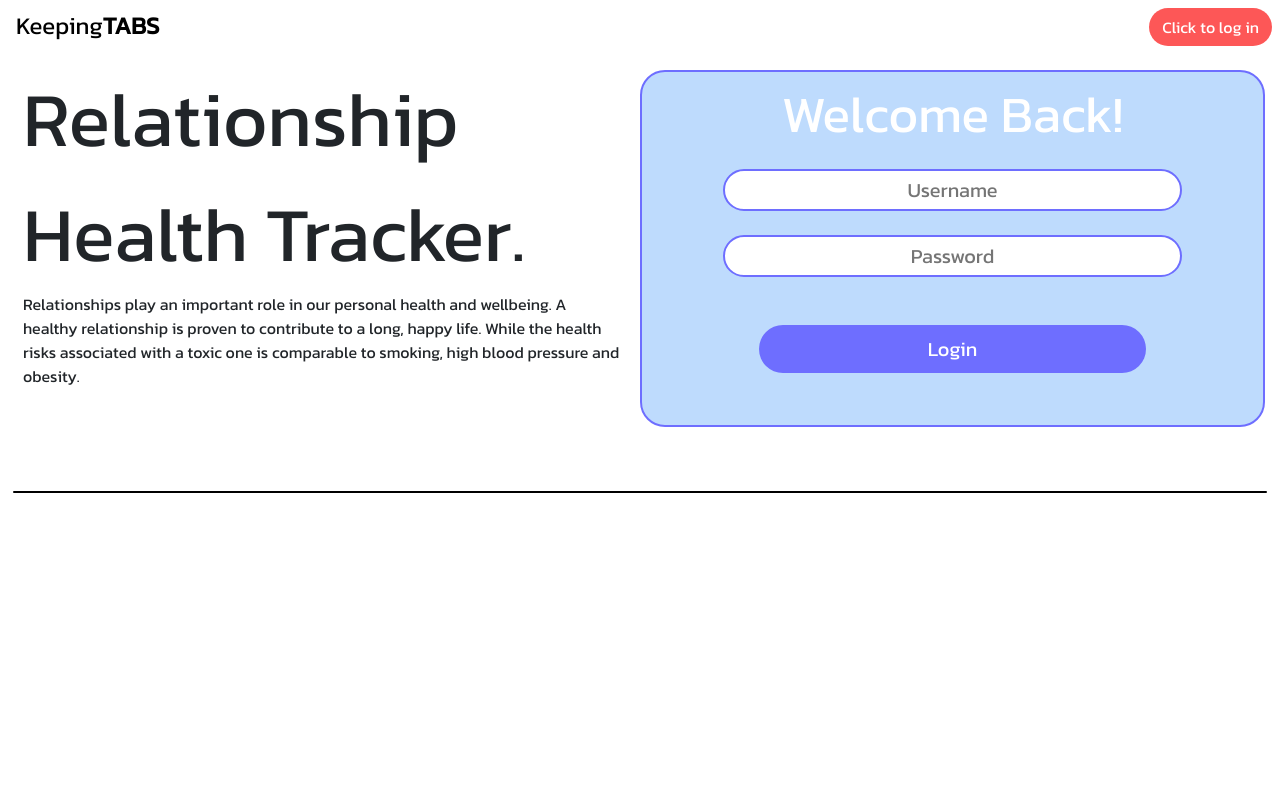
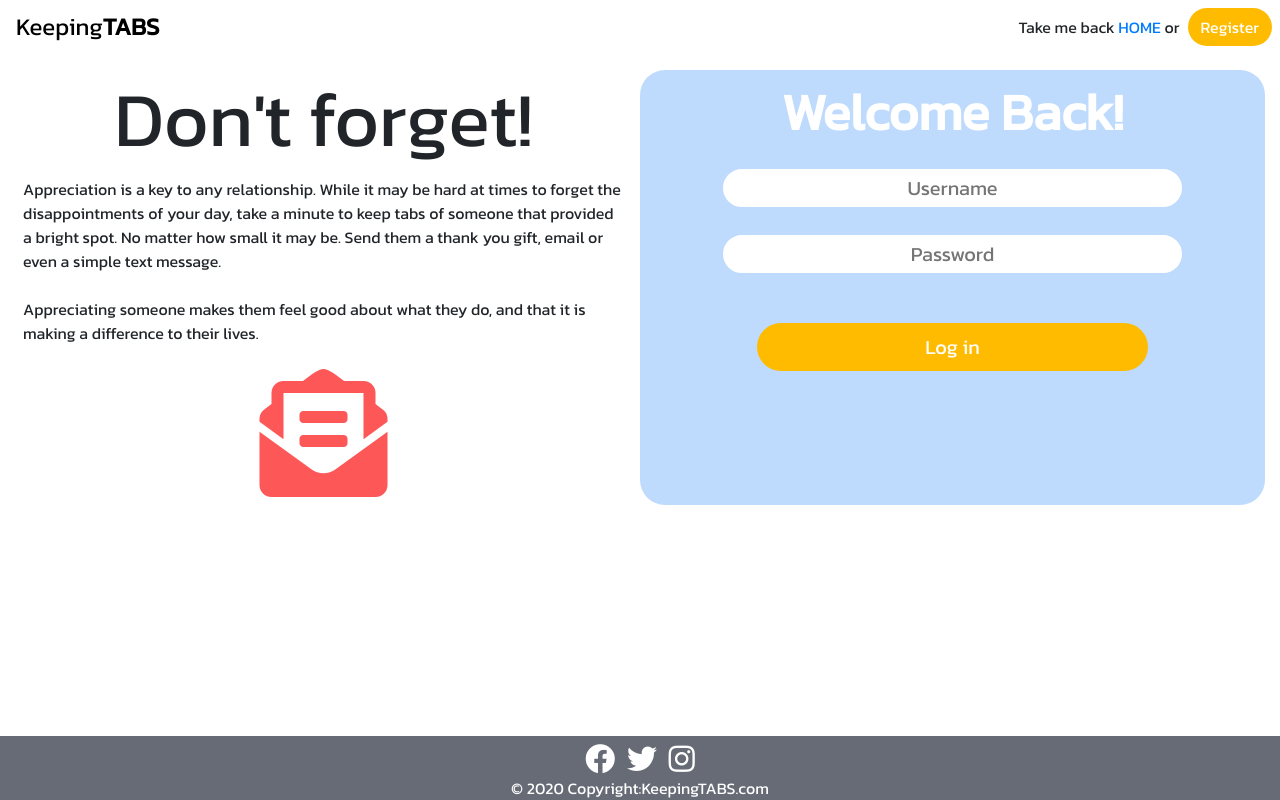
Before and after one commit to RyanRayn/Milestone-3, a Flask app: page /login in a window 1280 px wide. Run offline with Flask 2, Linux system fonts and the light colour scheme; some libraries are stand-ins or nearby versions.

Commit message:
Add footer and finished login design

```diff
--- a/app.py
+++ b/app.py
@@ -44,7 +44,6 @@ def register():
         mongo.db.users.insert_one(register)
 
         session["user"] = request.form.get("username").lower()
-        flash("Registration Successful!")
         return redirect(url_for("profile", username=session["user"]))
 
     return render_template("register.html")
@@ -60,15 +59,13 @@ def login():
             if check_password_hash(
                 existing_user["password"], request.form.get("password")):
                 session["user"] = request.form.get("username").lower()
-                flash("Welcome Back, {}!".format(
-                    request.form.get("username")))
                 return redirect(url_for(
-                    "profile", username=session["user"]))
+                    "home", username=session["user"]))
             else:
-                flash("Incorrect Username and.or Password")
+                flash("Incorrect Username and/or Password")
                 return redirect(url_for("login"))
         else:
-            flash("Incorrect Username and.or Password")
+            flash("Incorrect Username and/or Password")
             return redirect(url_for("login"))
 
     return render_template("login.html")
--- a/static/css/style.css
+++ b/static/css/style.css
@@ -194,11 +214,10 @@ input{
 .login-container{
     width:50%;
     border-radius:25px;
-    border:2px solid rgb(110, 110, 255);
 }
 
 .login-input{
-    border:2px solid rgb(110, 110, 255);
+    border:2px solid #bedbfd;
 }
 
 .login-input:focus{
@@ -206,7 +225,7 @@ input{
 }
 
 .login-btn{
-    background-color:rgb(110, 110, 255);
+    background-color:rgb(255, 187, 0);
     color:white;
     width:75%;
     border-radius:25px;
@@ -214,4 +233,42 @@ input{
 
 .login-btn:hover{
     color:white;
+    background-color:#f9ce8b;
 }
+
+.nav-register{
+    background-color:rgb(255, 187, 0);
+    color:white;
+    border-radius:25px;
+}
+
+.nav-register:hover{
+    color:white;
+    background-color:#f9ce8b;
+}
+
+.fa-gift-card{
+    color:rgb(255, 187, 0);
+    font-size:10vw;
+}
+
+.fa-envelope-open-text{
+    color:rgb(253, 87, 87);
+    font-size:10vw;
+}
+
+.fa-comment-smile{
+    color:rgb(110, 110, 255);
+    font-size:10vw;
+}
+
+/*---------- Footer ----------*/
+
+.list-inline li{
+    display:inline;
+}
+
+.list-inline li i{
+    font-size:30px;
+    color:white;
+}
--- a/templates/base.html
+++ b/templates/base.html
@@ -3,9 +3,7 @@
 <head>
     <meta charset="UTF-8">
     <meta name="viewport" content="width=device-width, initial-scale=1.0">
-    <link rel="stylesheet" href="https://cdnjs.cloudflare.com/ajax/libs/font-awesome/5.15.1/css/all.min.css"
-        integrity="sha512-+4zCK9k+qNFUR5X+cKL9EIR+ZOhtIloNl9GIKS57V1MyNsYpYcUrUeQc9vNfzsWfV28IaLL3i96P9sdNyeRssA=="
-        crossorigin="anonymous" type="text/css"/>
+    <link rel="stylesheet" href="https://pro.fontawesome.com/releases/v5.15.1/css/all.css" integrity="sha384-9ZfPnbegQSumzaE7mks2IYgHoayLtuto3AS6ieArECeaR8nCfliJVuLh/GaQ1gyM" crossorigin="anonymous" type="text/css">
     <link rel="stylesheet" href="https://stackpath.bootstrapcdn.com/bootstrap/4.5.2/css/bootstrap.min.css" integrity="sha384-JcKb8q3iqJ61gNV9KGb8thSsNjpSL0n8PARn9HuZOnIxN0hoP+VmmDGMN5t9UJ0Z" crossorigin="anonymous">
     <link href="https://fonts.googleapis.com/css2?family=Kanit&display=swap" rel="stylesheet" type="text/css">
     <link rel="stylesheet" href="{{ url_for('static', filename='css/style.css') }}" type="text/css">
@@ -15,29 +13,7 @@
 </head>
 <body>
 
-<!-- Navigation -->
-    <header>
-        <div class="row p-2">
-            <div class="col-6">
-                <a href="{{ url_for('home') }}" class="navbar-logo ml-2 pb-0">Keeping<strong>TABS</strong></a>
-            </div>
-        {% if session.user %}
-            <div class="col-6 dropdown d-flex align-items-start justify-content-end dropleft">
-                <button class="hamburger btn shadow-none bg-transparent" type="button" id="hamburgerMenu" data-toggle="dropdown" aria-haspopup="true" aria-expanded="false"><i class="fas fa-bars pb-0 mr-1" aria-hidden="true"></i>
-                </button>
-                <div class="dropdown-menu" aria-labelledby="hamburgerMenu">
-                    <a class="dropdown-item" href="{{ url_for('home') }}">Home</a>
-                    <a class="dropdown-item" href="{{ url_for('profile', username=session['user']) }}">Profile</a>
-                    <a class="dropdown-item" href="{{ url_for('logout') }}">Log Out</a>
-                </div>
-            </div>
-            {% else %}
-            <div class="col-6 d-flex align-items-start justify-content-end">
-            <a href="{{ url_for('login') }}" type="button" class="btn nav-login ml-2">Click to log in</a>
-            </div>
-        {% endif %}
-        </div>
-    </header>
+
 <!-- Flash Message -->
     <section>
         {% with messages = get_flashed_messages() %}
@@ -52,6 +28,38 @@
             {% endif %}
         {% endwith %}
     </section>
+
+<!-- Footer -->
+<footer class="page-footer fixed-bottom grey pt-2">
+    <div class="row">
+        <div class="col-12 d-flex justify-content-center align-items-end">
+            <ul class="list-inline mb-0">
+                <li class="mr-2">
+                    <a target="_blank" href="https://www.facebook.com/">
+                    <i class="fab fa-facebook" aria-hidden="true"></i>
+                    <span class="sr-only">Facebook</span>
+                    </a>
+                </li>
+                <li class="mr-2">
+                    <a target="_blank" href="https://www.twitter.com/">
+                    <i class="fab fa-twitter" aria-hidden="true"></i>
+                    <span class="sr-only">Twitter</span>
+                    </a>
+                </li>
+                <li>
+                    <a target="_blank" href="https://www.instagram.com/">
+                    <i class="fab fa-instagram" aria-hidden="true"></i>
+                    <span class="sr-only">Instagram</span>
+                    </a>
+                </li>
+            </ul>
+        </div>
+    </div>
+    <div class="row">
+        <div class="col-12 d-flex justify-content-center text-white">© 2020 Copyright:KeepingTABS.com</div>
+    </div>
+</footer>
+
 
     {% block content %}
     {% endblock %}
--- a/templates/login.html
+++ b/templates/login.html
@@ -1,24 +1,50 @@
 {% extends "base.html" %}
 {% block content %}
 
+<!-- Navigation -->
+    <header>
+        <div class="row p-2">
+            <div class="col-6 d-flex align-items-center">
+                <a href="{{ url_for('home') }}" class="navbar-logo ml-2 pb-0">Keeping<strong>TABS</strong></a>
+            </div>
+            <div class="col-6 d-flex align-items-center justify-content-end">Take me back&nbsp;
+            <a href="{{ url_for('home') }}">HOME</a>&nbsp;or
+            <a href="{{ url_for('register') }}" type="button" class="btn nav-register ml-2">Register</a>
+        </div>
+        </div>
+    </header>
 <div class="container-fluid d-flex">
+<!-- Callout -->
     <div class="text-container p-2 pr-3">
-<!-- Callout -->
         <div class="row">
-            <div class="col-12 home-headline">Relationship<br>Health Tracker.</div>
+            <div class="col-12 home-headline text-center">Don't forget!</div>
         </div>
         <div class="row">
-            <div class="col-12">Relationships play an important role in our personal health and wellbeing.
-            A healthy relationship is proven to contribute to a long, happy life.
-            While the health risks associated with a toxic one is comparable to smoking, high blood
-            pressure and obesity.
+            <div class="col-12">
+            Appreciation is a key to any relationship. While it may be hard at times to
+            forget the disappointments of your day, take a minute to keep tabs of someone that
+            provided a bright spot. No matter how small it may be. Send them a thank you gift, email or even a simple text message.
+            <br>
+            <br>
+            Appreciating someone makes them feel good about what they do, and that it is making a difference to their lives.
+            </div>
+        </div>
+        <div class="row text-center mt-4">
+            <div class="col-4">
+                <i class="fas fa-gift-card"></i>
+            </div>
+            <div class="col-4">
+                <i class="fas fa-envelope-open-text"></i>
+            </div>
+            <div class="col-4">
+                <i class="fas fa-comment-smile"></i>
             </div>
         </div>
     </div>
 <!-- Login Form -->
     <div class="login-container p-1 mt-3 blue">
         <form method="POST" action="{{ url_for('login') }}">
-            <div class="text-center registration-header">Welcome Back!</div>
+            <div class="text-center registration-header"><strong>Welcome Back!</strong></div>
 <!-- Username -->
             <div class="pt-3 d-flex justify-content-center">
                 <input id="username" name="username" type="text" minlength="5" maxlength="15" pattern="^[a-zA-Z0-9]{5,15}$" class="validate login-input text-center p-1" placeholder="Username" required>
@@ -29,12 +55,12 @@
             </div>
 <!-- Login Button -->
             <div class="d-flex justify-content-center p-5">
-                <button type="submit" class="btn login-btn btn-lg">Login</button>
+                <button type="submit" class="btn login-btn btn-lg">Log in</button>
             </div>
         </form>
     </div>
 </div>
-<div class="pt-5"><hr class="home-hr rounded"></div>
+
 
 
 {% endblock %}
```
Also changed, not shown: other parts of static/css/style.css (+28 -8 lines), templates/home.html (+24 -0 lines), templates/profile.html (+18 -0 lines), templates/register.html (+37 -16 lines).
